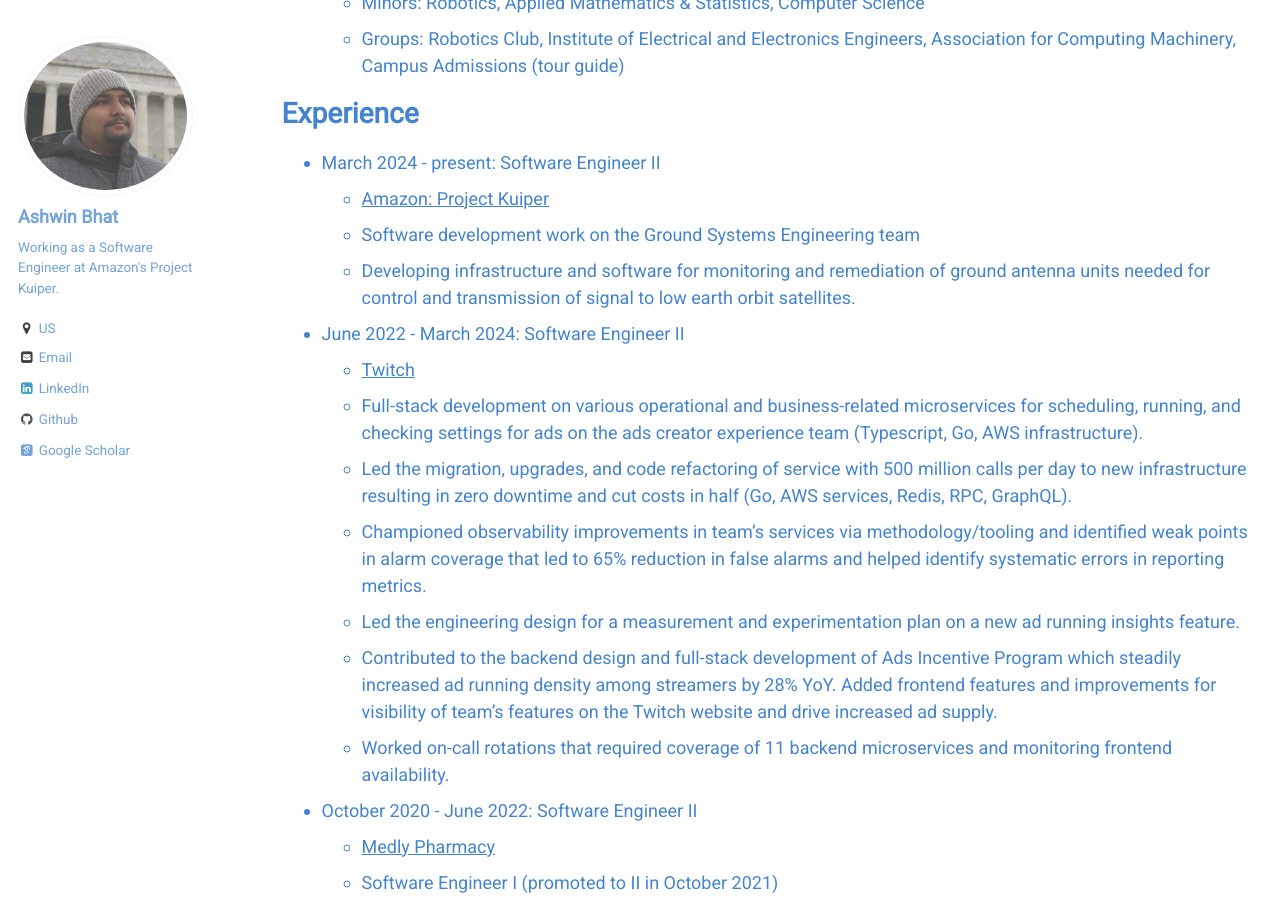
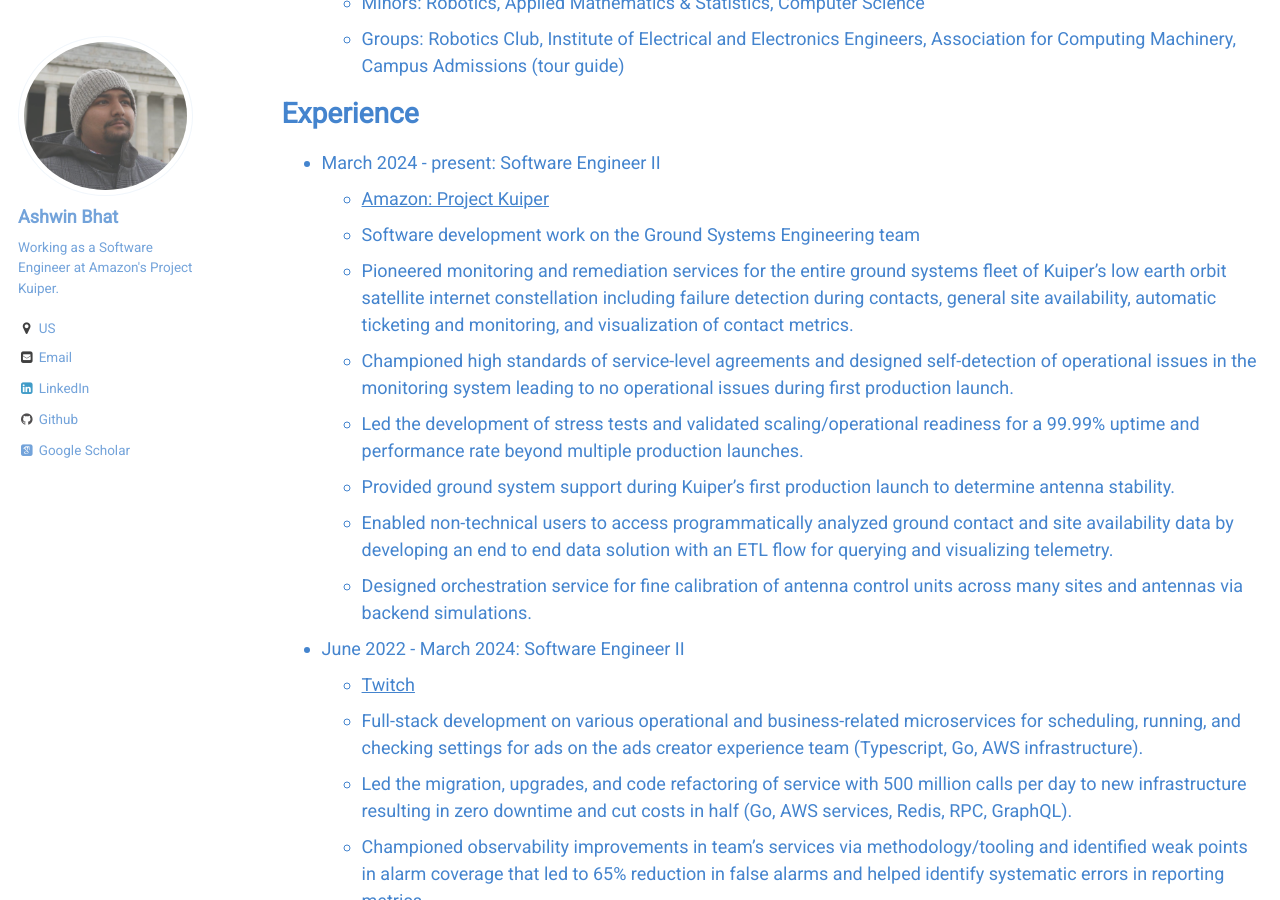
Before and after one commit to The-Shwin/the-shwin.github.io, a Jekyll site: the page built from _pages/cv.md, in a window 1280 px wide and 900 px high, scrolled down 331 px. Built offline with Jekyll 4.4.1, drawn with Linux system fonts in a browser that asks for light colours; some web fonts are replaced.

Commit message:
Update cv.md

```diff
--- a/_pages/cv.md
+++ b/_pages/cv.md
@@ -31,7 +31,12 @@
 * March 2024 - present: Software Engineer II
   * [Amazon: Project Kuiper](https://www.aboutamazon.com/what-we-do/devices-services/project-kuiper)
   * Software development work on the Ground Systems Engineering team
-  * Developing infrastructure and software for monitoring and remediation of ground antenna units needed for control and transmission of signal to low earth orbit satellites.
+  * Pioneered monitoring and remediation services for the entire ground systems fleet of Kuiper's low earth orbit satellite internet constellation including failure detection during contacts, general site availability, automatic ticketing and monitoring, and visualization of contact metrics.
+  * Championed high standards of service-level agreements and designed self-detection of operational issues in the monitoring system leading to no operational issues during first production launch.
+  * Led the development of stress tests and validated scaling/operational readiness for a 99.99% uptime and performance rate beyond multiple production launches.
+  * Provided ground system support during Kuiper’s first production launch to determine antenna stability.
+  * Enabled non-technical users to access programmatically analyzed ground contact and site availability data by developing an end to end data solution with an ETL flow for querying and visualizing telemetry.
+  * Designed orchestration service for fine calibration of antenna control units across many sites and antennas via backend simulations.
 * June 2022 - March 2024: Software Engineer II
   * [Twitch](twitch.tv)
   * Full-stack development on various operational and business-related microservices for scheduling, running, and checking settings for ads on the ads creator experience team (Typescript, Go, AWS infrastructure).
```
